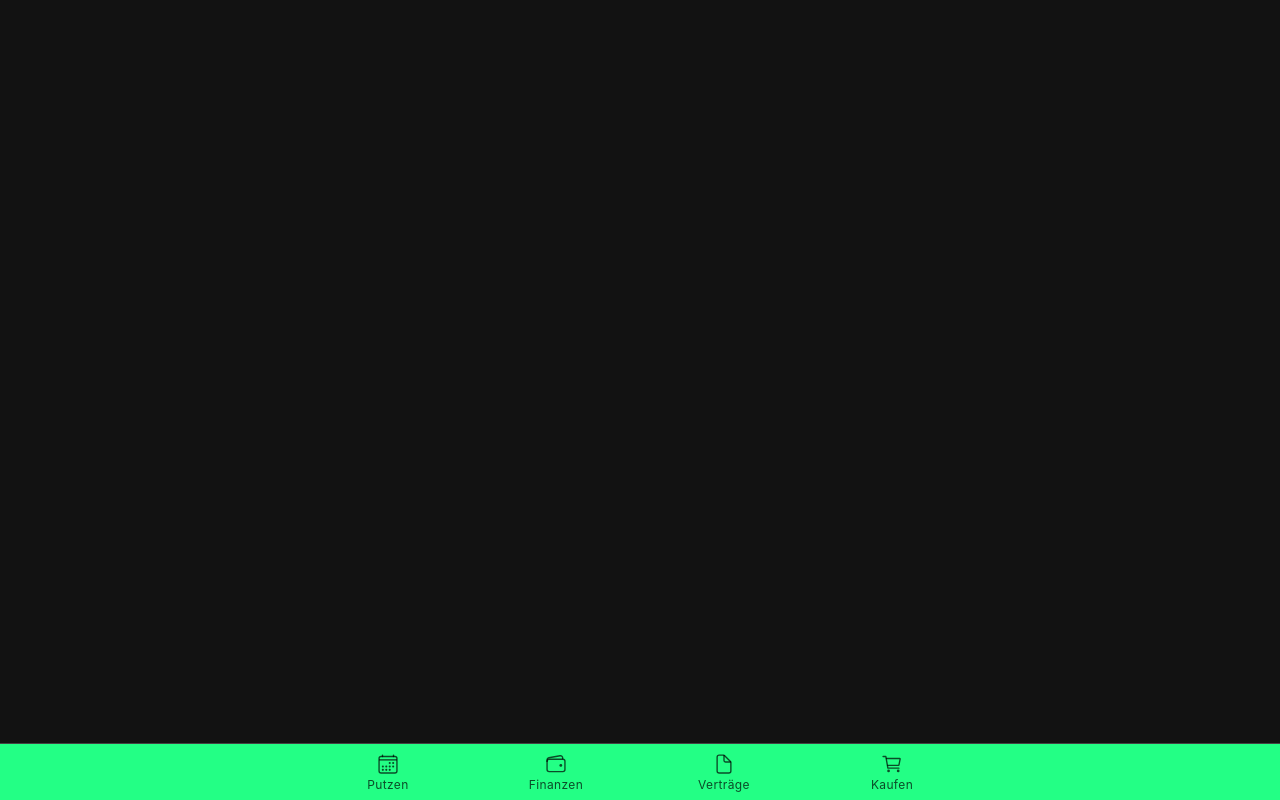
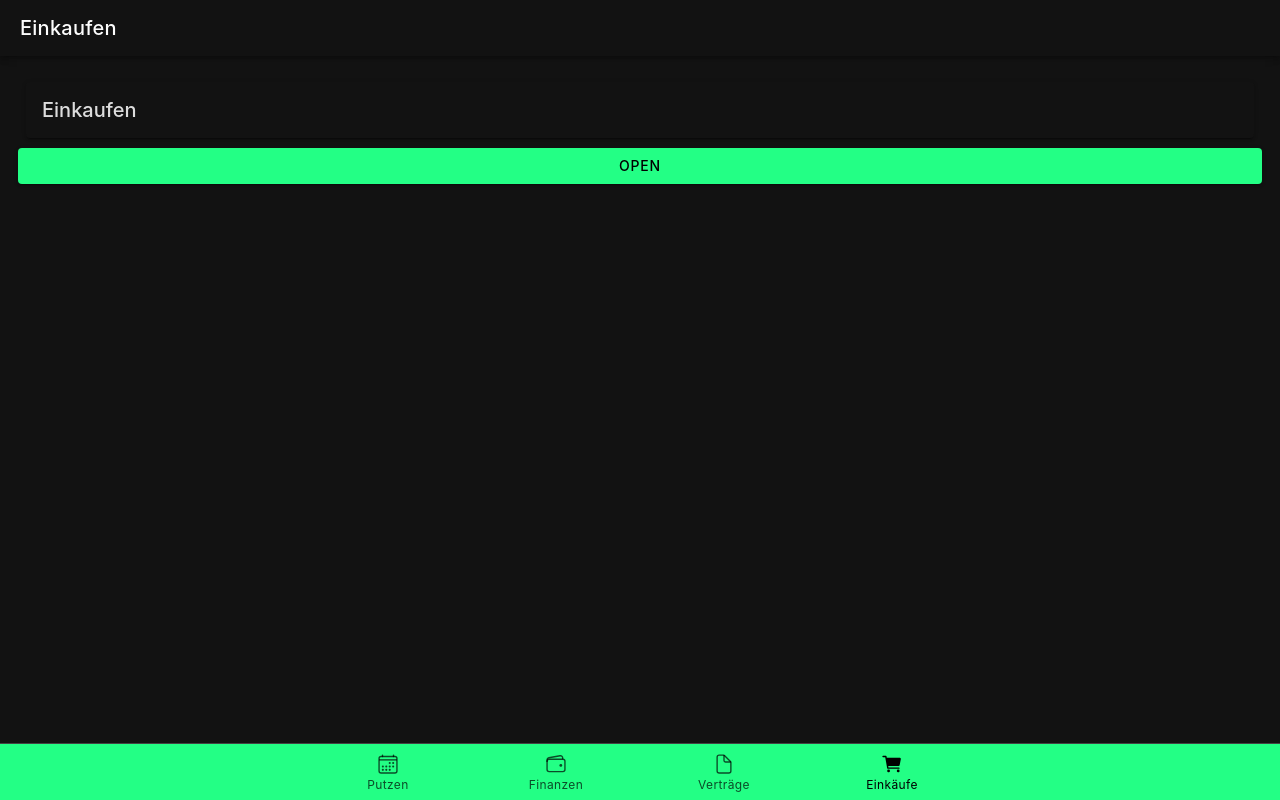
Before and after one commit to Schubzz/Roomie, a React (Vite) app: page /app/shopping in a window 1280 px wide. Built offline with nearby package versions, Linux system fonts and the light colour scheme.

Commit message:
changed tab layout, named pages correctly

```diff
--- a/src/App.tsx
+++ b/src/App.tsx
@@ -34,7 +34,7 @@ import '@ionic/react/css/palettes/dark.system.css';
 import './theme/variables.css';
 
 /* Pages */
-import Tabs from "./pages/Tabs";
+import TabsLayout from "./pages/Tabs-Layout";
 
 setupIonicReact();
 
@@ -44,7 +44,7 @@ const App: React.FC = () => (
       <IonRouterOutlet>
         <Route exact path='/' component={Welcome}/>
         {/*<Route exact path='/auth' component={Auth}/>*/}
-        <Route path='/app' component={Tabs}/>
+        <Route path='/app' component={TabsLayout}/>
       </IonRouterOutlet>
     </IonReactRouter>
   </IonApp>
--- /dev/null
+++ b/src/components/tabs.tsx
@@ -0,0 +1,52 @@
+import Shopping from "../pages/Shopping";
+import {
+    calendar,
+    calendarOutline,
+    cart,
+    cartOutline, document,
+    documentOutline,
+    wallet,
+    walletOutline
+} from "ionicons/icons";
+import Contracts from "../pages/Contracts";
+import Finance from "../pages/Finance";
+import Cleaning from "../pages/Cleaning";
+
+export const tabs = [
+    {
+        id: 'cleaning',
+        component: Cleaning,
+        icon: {
+            default: calendarOutline,
+            active: calendar,
+        },
+        label: 'Putzen'
+    },
+    {
+        id: 'finance',
+        component: Finance,
+        icon: {
+            default: walletOutline,
+            active: wallet,
+        },
+        label: 'Finanzen'
+    },
+    {
+        id: 'contracts',
+        component: Contracts,
+        icon: {
+            default: documentOutline,
+            active: document,
+        },
+        label: 'Verträge'
+    },
+    {
+        id: 'shopping',
+        component: Shopping,
+        icon: {
+            default: cartOutline,
+            active: cart,
+        },
+        label: 'Einkäufe'
+    },
+]
--- a/src/pages/Tab1.tsx
+++ b/src/pages/Contracts.tsx
@@ -12,33 +12,32 @@ import {
 } from '@ionic/react';
 import {closeOutline} from "ionicons/icons";
 
-function Tab2() {
+function Contracts() {
 
     const [isOpen, setIsOpen] = useState(false);
 
     return (
         <IonPage>
             <IonHeader>
-                <IonToolbar>
-                    <IonTitle>Putzen</IonTitle>
+                <IonToolbar color=''>
+                    <IonTitle>Verträge</IonTitle>
                 </IonToolbar>
             </IonHeader>
 
             <IonContent className="ion-padding" color='dark'>
 
                 <IonCard>
-                    <IonCardTitle className='ion-padding'>Putzpläne</IonCardTitle>
+                    <IonCardTitle className='ion-padding'>Verträge</IonCardTitle>
                 </IonCard>
 
-
-                <IonButton expand="block" onClick={() => setIsOpen(true)} color='primary'>
+                <IonButton expand="block" onClick={() => setIsOpen(true)}>
                     Open
                 </IonButton>
 
                 <IonModal isOpen={isOpen}>
                     <IonHeader>
                         <IonToolbar>
-                            <IonTitle>Neue Aufgabe</IonTitle>
+                            <IonTitle>Vertrag hinzufügen</IonTitle>
                             <IonButtons slot="end">
                                 <IonButton onClick={() => setIsOpen(false)}>
                                     <IonIcon color='primary' icon={closeOutline} size=''/>
@@ -46,7 +45,7 @@ function Tab2() {
                             </IonButtons>
                         </IonToolbar>
                     </IonHeader>
-                    <IonContent className="ion-padding" color='dark'>
+                    <IonContent className="ion-padding">
 
                     </IonContent>
                 </IonModal>
@@ -56,4 +55,4 @@ function Tab2() {
     );
 }
 
-export default Tab2;
+export default Contracts;
--- a/src/pages/Tab3.tsx
+++ b/src/pages/Finance.tsx
@@ -12,22 +12,22 @@ import {
 } from '@ionic/react';
 import {closeOutline} from "ionicons/icons";
 
-function Tab2() {
+function Finance() {
 
     const [isOpen, setIsOpen] = useState(false);
 
     return (
         <IonPage>
             <IonHeader>
-                <IonToolbar color=''>
-                    <IonTitle>Verträge</IonTitle>
+                <IonToolbar>
+                    <IonTitle>Finanzen</IonTitle>
                 </IonToolbar>
             </IonHeader>
 
             <IonContent className="ion-padding" color='dark'>
 
                 <IonCard>
-                    <IonCardTitle className='ion-padding'>Verträge</IonCardTitle>
+                    <IonCardTitle className='ion-padding'>Finanzen</IonCardTitle>
                 </IonCard>
 
                 <IonButton expand="block" onClick={() => setIsOpen(true)}>
@@ -37,10 +37,10 @@ function Tab2() {
                 <IonModal isOpen={isOpen}>
                     <IonHeader>
                         <IonToolbar>
-                            <IonTitle>Vertrag hinzufügen</IonTitle>
+                            <IonTitle>Neuer Eintrag</IonTitle>
                             <IonButtons slot="end">
                                 <IonButton onClick={() => setIsOpen(false)}>
-                                    <IonIcon color='primary' icon={closeOutline} size=''/>
+                                    <IonIcon color='primary' icon={closeOutline}/>
                                 </IonButton>
                             </IonButtons>
                         </IonToolbar>
@@ -55,4 +55,4 @@ function Tab2() {
     );
 }
 
-export default Tab2;
+export default Finance;
--- a/src/pages/Tab4.tsx
+++ b/src/pages/Shopping.tsx
@@ -12,7 +12,7 @@ import {
 } from '@ionic/react';
 import {closeOutline} from "ionicons/icons";
 
-function Tab2() {
+function Shopping() {
 
     const [isOpen, setIsOpen] = useState(false);
 
@@ -56,4 +56,4 @@ function Tab2() {
     );
 }
 
-export default Tab2;
+export default Shopping;
--- /dev/null
+++ b/src/pages/Tabs-Layout.tsx
@@ -0,0 +1,43 @@
+import React from "react";
+import {IonIcon, IonLabel, IonRouterOutlet, IonTabBar, IonTabButton, IonTabs, useIonRouter} from "@ionic/react";
+import {Redirect, Route} from "react-router-dom";
+import {tabs} from "../components/tabs";
+
+const TabsLayout: React.FC = () => {
+
+    const router = useIonRouter();
+    const currentPath = router.routeInfo.pathname;
+    const makePath = (path: string) => `/app/${path}`;
+
+
+    return (
+        <IonTabs>
+            <IonRouterOutlet>
+                <Route exact path='/app'>
+                    <Redirect to='/app/cleaning'/>
+                </Route>
+
+                {tabs.map(tab => (
+                    <Route
+                        key={tab.id}
+                        exact path={makePath(tab.id)}
+                        component={tab.component}
+                    />
+                ))}
+            </IonRouterOutlet>
+
+            <IonTabBar slot="bottom" color="primary">
+                {tabs.map(tab => (
+                    <IonTabButton key={tab.id} tab={tab.id} href={makePath(tab.id)}>
+                        <IonIcon
+                            icon={currentPath === makePath(tab.id) ? tab.icon.active : tab.icon.default}
+                        />
+                        <IonLabel>{tab.label}</IonLabel>
+                    </IonTabButton>
+                ))}
+            </IonTabBar>
+        </IonTabs>
+    )
+};
+
+export default TabsLayout;
--- a/src/pages/Tabs.tsx
+++ b/src/pages/Tabs.tsx
@@ -8,11 +8,11 @@ import {
     documentOutline, wallet,
     walletOutline
 } from "ionicons/icons";
-import Tab1 from "./Tab1";
-import Tab2 from "./Tab2";
-import Tab3 from "./Tab3";
-import Tab4 from "./Tab4";
-import React, {useEffect} from "react";
+import Finance from "./Finance";
+import React from "react";
+import Cleaning from "./Cleaning";
+import Contracts from "./Contracts";
+import Shopping from "./Shopping";
 
 
 const Tabs: React.FC = () => {
@@ -25,33 +25,33 @@ const Tabs: React.FC = () => {
         <IonTabs>
             <IonRouterOutlet>
                 <Route exact path='/app'>
-                    <Redirect to='/app/tab1'/>
+                    <Redirect to='/app/cleaning'/>
                 </Route>
 
-                <Route exact path='/app/tab1' component={Tab1}/>
+                <Route exact path='/app/cleaning' component={Cleaning}/>
 
-                <Route exact path='/app/tab2' component={Tab2}/>
+                <Route exact path='/app/finance' component={Finance}/>
 
-                <Route exact path='/app/tab3' component={Tab3}/>
+                <Route exact path='/app/contracts' component={Contracts}/>
 
-                <Route exact path='/app/tab4' component={Tab4}/>
+                <Route exact path='/app/shopping' component={Shopping}/>
             </IonRouterOutlet>
 
             <IonTabBar slot='bottom' color='primary'>
-                <IonTabButton tab='tab1' href='/app/tab1'>
-                    <IonIcon icon={currentPath === '/app/tab1' ? calendar : calendarOutline}/>
+                <IonTabButton tab='cleaning' href='/app/cleaning'>
+                    <IonIcon icon={currentPath === '/app/cleaning' ? calendar : calendarOutline}/>
                     <IonLabel>Putzen</IonLabel>
                 </IonTabButton>
-                <IonTabButton tab='tab2' href='/app/tab2'>
-                    <IonIcon icon={currentPath === '/app/tab2' ? wallet : walletOutline}/>
+                <IonTabButton tab='finance' href='/app/finance'>
+                    <IonIcon icon={currentPath === '/app/finance' ? wallet : walletOutline}/>
                     <IonLabel>Finanzen</IonLabel>
                 </IonTabButton>
-                <IonTabButton tab='tab3' href='/app/tab3'>
-                    <IonIcon icon={currentPath === '/app/tab3' ? document : documentOutline}/>
+                <IonTabButton tab='contracts' href='/app/contracts'>
+                    <IonIcon icon={currentPath === '/app/contracts' ? document : documentOutline}/>
                     <IonLabel>Verträge</IonLabel>
                 </IonTabButton>
-                <IonTabButton tab='tab4' href='/app/tab4'>
-                    <IonIcon icon={currentPath === '/app/tab4' ? cart : cartOutline}/>
+                <IonTabButton tab='shopping' href='/app/shopping'>
+                    <IonIcon icon={currentPath === '/app/shopping' ? cart : cartOutline}/>
                     <IonLabel>Kaufen</IonLabel>
                 </IonTabButton>
             </IonTabBar>
--- a/src/pages/Welcome.tsx
+++ b/src/pages/Welcome.tsx
@@ -49,7 +49,7 @@ const Welcome: React.FC = () => {
                     Hier beginnt das Onboarding
                 </IonText>
 
-                <IonButton expand='block' color='secondary' routerLink='/app/tab1'>
+                <IonButton expand='block' color='secondary' routerLink='/app/cleaning'>
                     <IonText className='ion-text-uppercase'>zur App</IonText>
                     <IonIcon color='primary' icon={arrowForward}/>
                 </IonButton>
```
Also changed, not shown: src/pages/Cleaning.tsx (renamed from src/pages/Tab2.tsx, +9 -8 lines), src/pages/Onboarding.tsx (added, +7 -0 lines), src/pages/Settings.tsx (added, +7 -0 lines), src/pages/welcome.scss (deleted).
